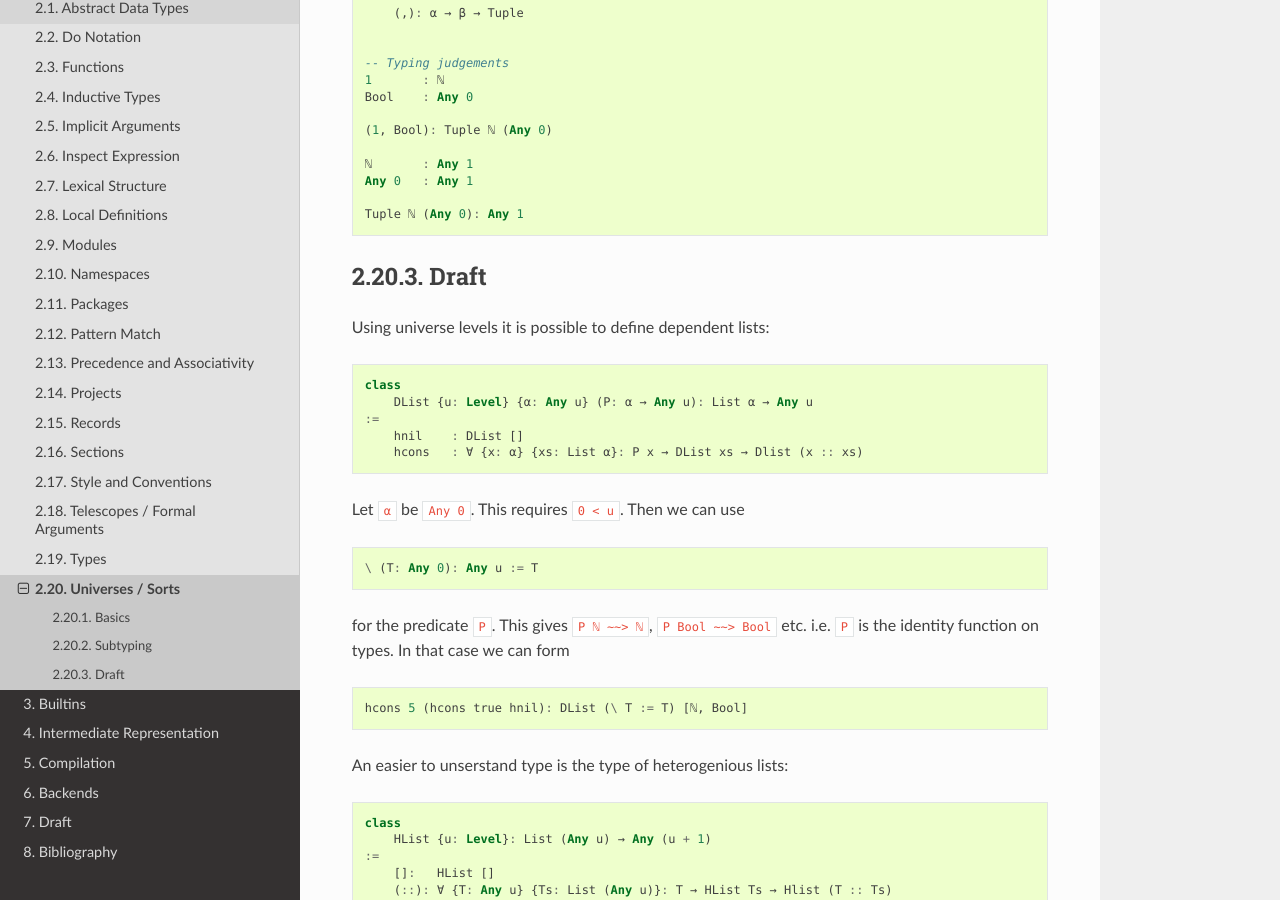
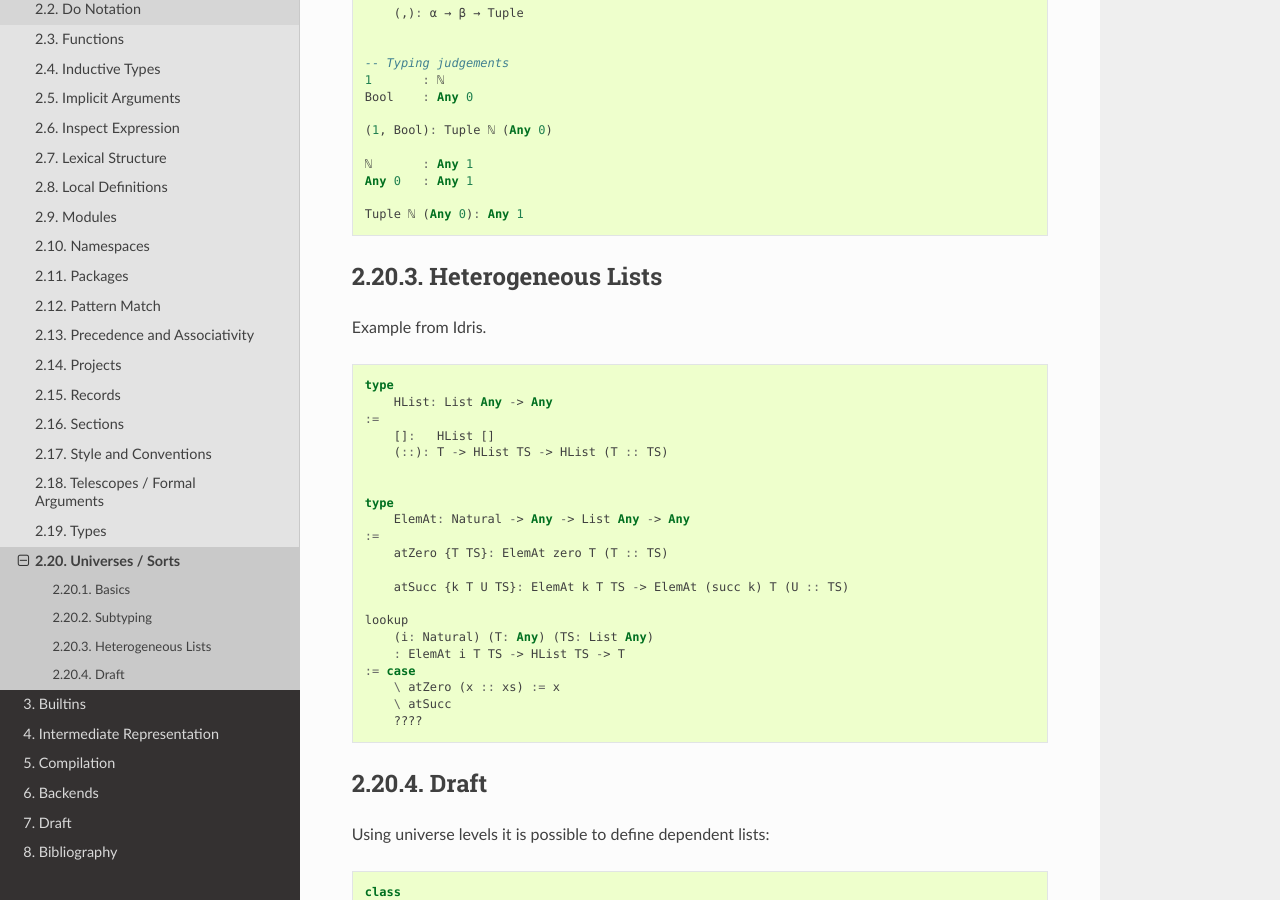
Before and after one commit to alba-lang/lang-spec, a Sphinx documentation site: the page built from sphinx/source/lang-elems/universes.rst, in a window 1280 px wide and 900 px high, scrolled down 3841 px. Built offline with Sphinx 7.4.7 and the Read the Docs theme 2.0.0, drawn with Linux system fonts in a browser that asks for light colours; pages that are not in the unit, such as notebooks, are missing from menus.

Commit message:
Added an incomplete example from Idris (Heterogeneous Lists)
	modified:   sphinx/source/lang-elems/universes.rst

```diff
--- a/sphinx/source/lang-elems/universes.rst
+++ b/sphinx/source/lang-elems/universes.rst
@@ -208,6 +208,36 @@ This eliminates the need to define e.g. tuples with two universe levels::
 
 
 
+Heterogeneous Lists
+============================================================
+
+Example from Idris.
+
+.. code-block::
+
+    type
+        HList: List Any -> Any
+    :=
+        []:   HList []
+        (::): T -> HList TS -> HList (T :: TS)
+
+
+    type
+        ElemAt: Natural -> Any -> List Any -> Any
+    :=
+        atZero {T TS}: ElemAt zero T (T :: TS)
+
+        atSucc {k T U TS}: ElemAt k T TS -> ElemAt (succ k) T (U :: TS)
+
+    lookup
+        (i: Natural) (T: Any) (TS: List Any)
+        : ElemAt i T TS -> HList TS -> T
+    := case
+        \ atZero (x :: xs) := x
+        \ atSucc
+        ????
+
+
 Draft
 ========================================
 
```
